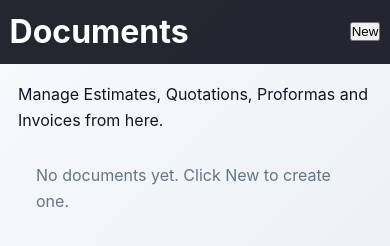
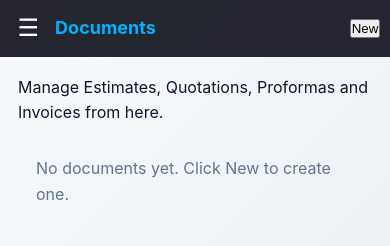
Before and after one commit to Malikhamis/hunter-autoworks, a plain HTML site: page website/admin/documents.html in a window 390 px wide. Drawn offline with Linux system fonts and the light colour scheme.

Commit message:
Add hamburger menu button to all admin pages for mobile navigation

```diff
--- a/website/admin/documents.html
+++ b/website/admin/documents.html
@@ -31,7 +31,13 @@
       </aside>
 
       <main class="main-area">
-        <header class="topbar"><div class="left"><h1>Documents</h1></div><div class="actions"><button id="btn-new-doc">New</button></div></header>
+        <header class="topbar">
+          <div class="left">
+            <button id="hamburger" class="hamburger" aria-label="Open menu">☰</button>
+            <div class="brand"><h1>Documents</h1></div>
+          </div>
+          <div class="actions"><button id="btn-new-doc">New</button></div>
+        </header>
         <section style="padding:18px">
           <p>Manage Estimates, Quotations, Proformas and Invoices from here.</p>
           <div id="documents-grid" style="display:grid;grid-template-columns:repeat(auto-fit,minmax(260px,1fr));gap:12px;margin-top:12px"></div>
```
Also changed, not shown: website/admin/clients.html (+7 -1 lines), website/admin/reports.html (+6 -1 lines), website/admin/services.html (+7 -1 lines), website/admin/settings.html (+6 -1 lines).
